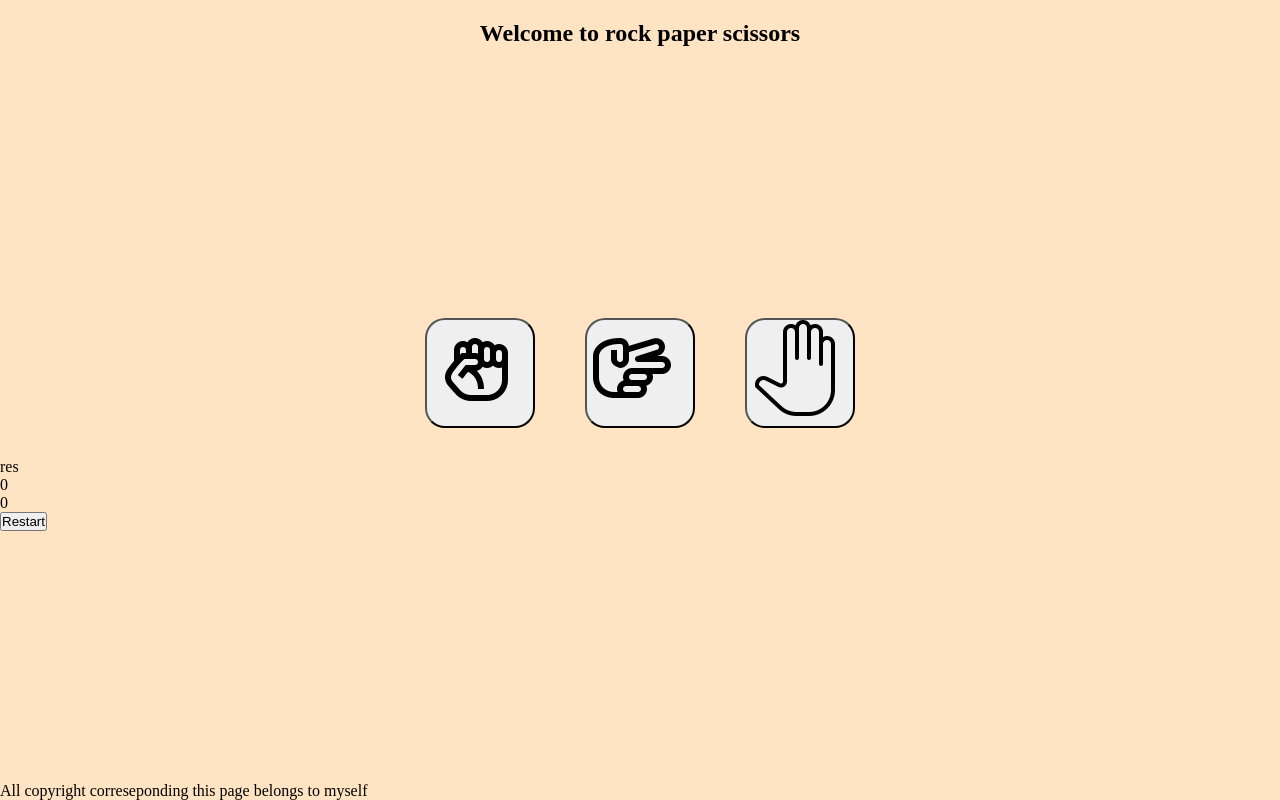
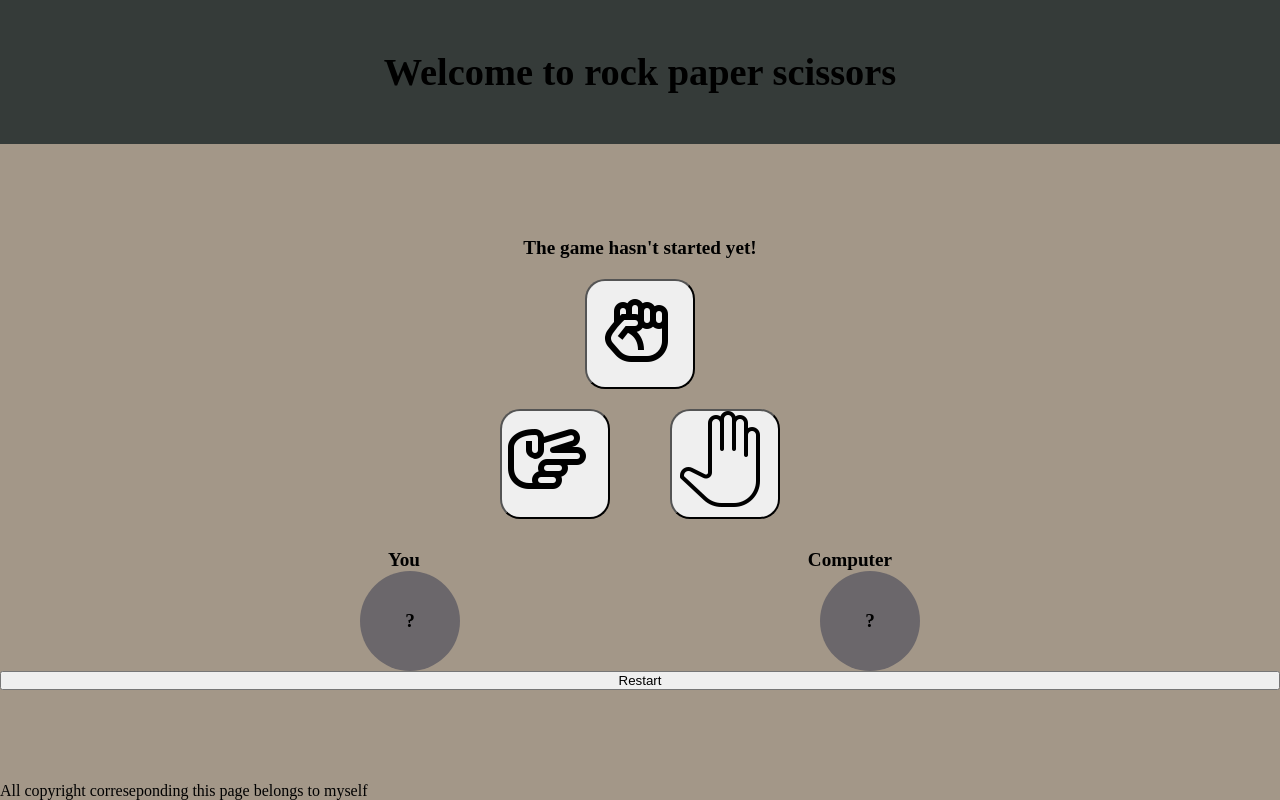
Before and after one commit to nicoosommer/rockpaper, a plain HTML site: page index.html in a window 1280 px wide. Drawn offline with Linux system fonts and the light colour scheme; a web font is replaced by a local one.

Commit message:
Mas estilos. iconos centrados. Falta un par

```diff
--- a/index.html
+++ b/index.html
@@ -9,19 +9,25 @@
   <body>
     <div class="container">
       <div class="header">
-        <h2>Welcome to rock paper scissors</h2>
+        <h1>Welcome to rock paper scissors</h1>
       </div>
       <div class="game">
         <div class="opciones">
+          <div class="resultado">res</div>
           <button id="ROCK"></button>
-          <button id="SCISSOR"></button>
-          <button id="PAPER"></button>
+          <div class="restoOps">
+            <button id="SCISSOR"></button>
+            <button id="PAPER"></button>
+          </div>
         </div>
         <div class="resultados">
-          <div class="resultado">res</div>
+          <div class="corresponde">
+            <div class="you">You</div>
+            <div class="laPc">Computer</div>
+          </div>
           <div class="puntos">
+            <div class="playerPuntos"></div>
             <div class="pcPuntos"></div>
-            <div class="playerPuntos"></div>
           </div>
 
           <button id="restart">Restart</button>
--- a/javascript.js
+++ b/javascript.js
@@ -10,8 +10,6 @@ const pcPuntos = document.querySelector(".pcPuntos");
 const playerPuntos = document.querySelector(".playerPuntos");
 const restart = document.getElementById("restart");
 
-pcPuntos.textContent = 0;
-playerPuntos.textContent = 0;
 function getComputerChoice() {
   return ops[Math.floor(Math.random() * ops.length)];
 }
@@ -25,13 +23,13 @@ function playRound(player, pc) {
     (player === "SCISSOR" && pc === "ROCK")
   ) {
     pcScore++;
-    pcPuntos.textContent = pcScore;
     resultado.textContent = `You lost this round! ${pc} beats ${player}`;
   } else {
     playerScore++;
-    playerPuntos.textContent = playerScore;
     resultado.textContent = `You won this round! ${player} beats ${pc}`;
   }
+  pcPuntos.textContent = pcScore;
+  playerPuntos.textContent = playerScore;
   gameFinished(playerScore, pcScore);
 }
 
@@ -49,14 +47,14 @@ function gameFinished(player, pc) {
   }
 }
 function restartGame() {
-  pcPuntos.textContent = "";
-  playerPuntos.textContent = "";
-  resultado.textContent = "";
+  pcPuntos.textContent = "?";
+  playerPuntos.textContent = "?";
+  resultado.textContent = "The game hasn't started yet!";
 }
-
+restartGame();
 function userChoice(e) {
   const eleccionJug = e.target.id;
-  console.log(playRound(eleccionJug, getComputerChoice()));
+  playRound(eleccionJug, getComputerChoice());
 }
 
 rock.addEventListener("click", userChoice);
--- a/style.css
+++ b/style.css
@@ -1,3 +1,6 @@
+@import url("https://fonts.googleapis.com/css2?family=Roboto:ital,wght@0,100;1,300&family=Tilt+Prism&display=swap");
+@import url("https://fonts.googleapis.com/css2?family=Ubuntu&display=swap");
+
 * {
   padding: 0;
   margin: 0;
@@ -8,11 +11,14 @@
   flex-direction: column;
   justify-content: space-between;
   height: 100vh;
-  background-color: bisque;
+  background-color: rgb(163, 151, 136);
 }
 .header {
   text-align: center;
-  padding: 20px;
+  padding: 50px 0px;
+  font-family: "Tilt Prism";
+  font-size: larger;
+  background-color: rgb(53, 59, 57);
 }
 .game {
   display: flex;
@@ -21,8 +27,14 @@
 }
 .opciones {
   display: flex;
+  flex-direction: column;
   justify-content: center;
-  gap: 50px;
+  align-items: center;
+  gap: 20px;
+}
+.restoOps {
+  display: flex;
+  gap: 60px;
 }
 #ROCK {
   background-image: url(imgs/icons8-puño-cerrado-96.png);
@@ -31,20 +43,12 @@
   width: 110px;
   border-radius: 20px;
 }
-#ROCK:hover {
-  border: 5px solid black;
-  opacity: 0.9;
-}
 #PAPER {
   background-image: url(imgs/icons8-open-hand-96.png);
   background-repeat: no-repeat;
   height: 110px;
   width: 110px;
   border-radius: 20px;
-}
-#PAPER:hover {
-  border: 5px solid black;
-  opacity: 0.9;
 }
 #SCISSOR {
   background-image: url(imgs/icons8-tijeras-de-mano-96.png);
@@ -53,7 +57,42 @@
   width: 110px;
   border-radius: 20px;
 }
+#ROCK:hover,
+#PAPER:hover,
 #SCISSOR:hover {
-  border: 5px solid black;
+  border: 10px solid rgb(80, 34, 24);
   opacity: 0.9;
 }
+.resultados,
+.resultado {
+  font-family: "Tilt prism";
+  font-weight: bold;
+  font-size: larger;
+}
+.resultados {
+  display: flex;
+  flex-direction: column;
+}
+.puntos,
+.corresponde {
+  display: flex;
+  justify-content: space-evenly;
+}
+/* .laPc,
+.you {
+  display: flex;
+  justify-content: center;
+  align-items: center;
+  text-align: center;
+} */
+.pcPuntos,
+.playerPuntos {
+  background-color: rgb(107, 103, 107);
+  width: 100px;
+  height: 100px;
+  border-radius: 50%;
+  display: flex;
+  justify-content: center;
+  align-items: center;
+  text-align: center;
+}
```
